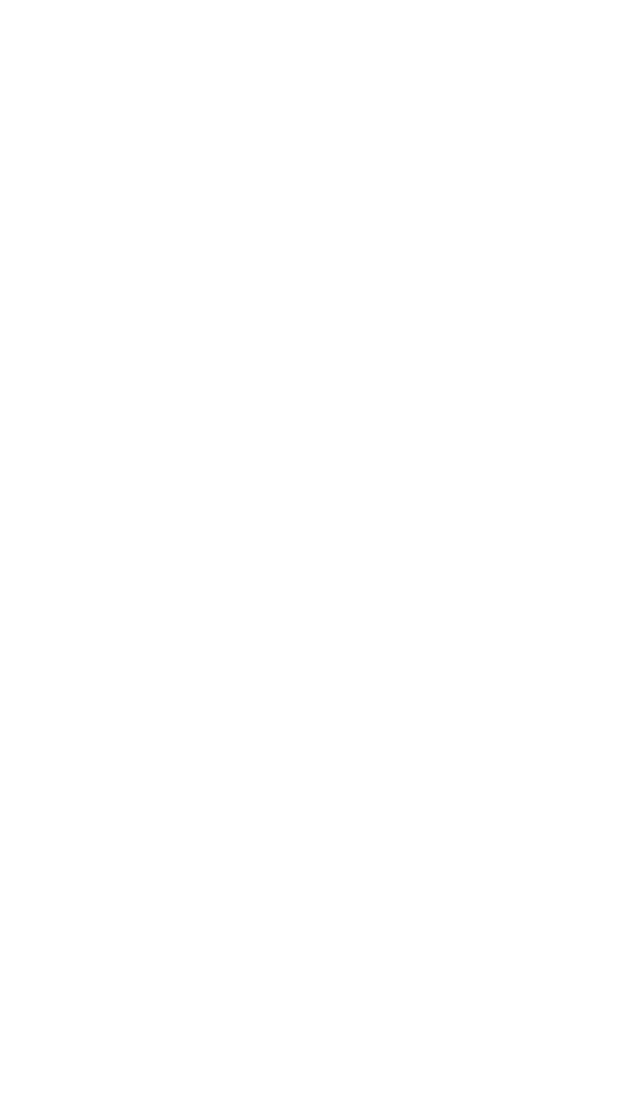
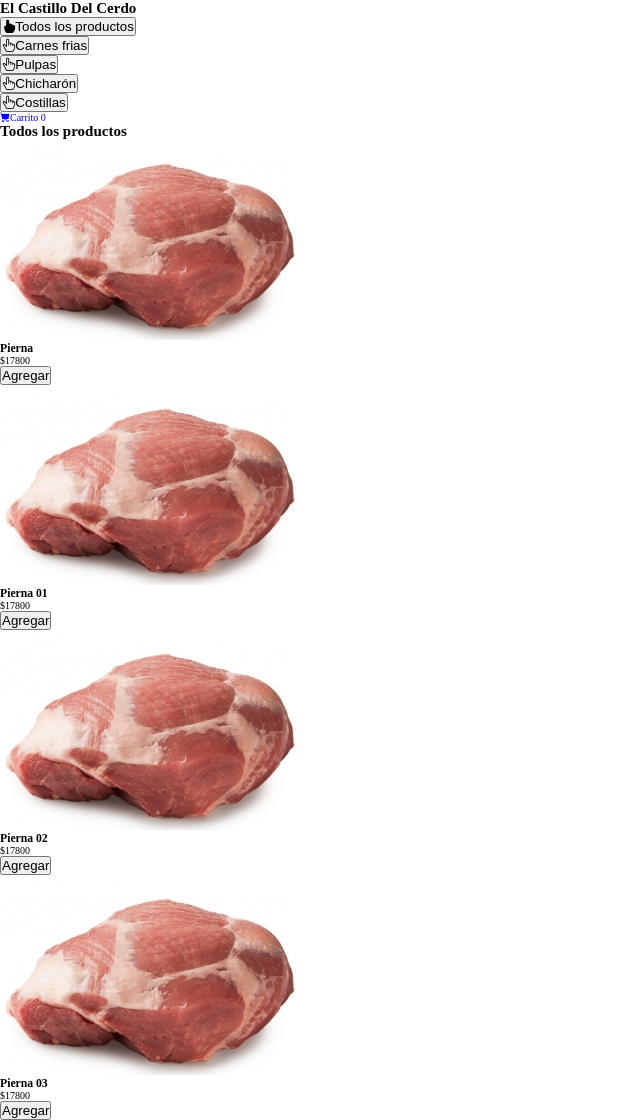
Before and after one commit to german9803/eCommerce, a plain HTML site: page index.html in a window 1280 px wide. Shown: the whole page, without its empty margins (0-640 px from the left). Before the commit the page ends 800 px from the top, so only its background shows below. Drawn offline with nearby package versions, Linux system fonts and the light colour scheme.

Commit message:
Agrego el html inicial.

```diff
--- a/css/main.css
+++ b/css/main.css
@@ -0,0 +1,19 @@
+
+
+* {
+    box-sizing: border-box;
+    margin: 0;
+    padding: 0;
+}
+
+html {
+    font-size: 62.5%;
+}
+
+ul {
+    list-style: none;
+}
+
+a {
+    text-decoration: none;
+}
--- a/index.html
+++ b/index.html
@@ -12,6 +12,89 @@
 
 </head>
 <body>
+    <div class="wrapper">
+        <aside>
+            <header>
+                <h1 class="logo">El Castillo Del Cerdo</h1>
+            </header>
+            <nav>
+                <ul>
+                    <li>
+                        <button class="boton-menu boton-categoria active"><i class="bi bi-hand-index-fill"></i>Todos los productos</button>
+                    </li>
+                    <li>
+                        <button class="boton-menu boton-categoria"><i class="bi bi-hand-index-thumb"></i>Carnes frias</button>
+                    </li>
+                    <li>
+                        <button class="boton-menu boton-categoria"><i class="bi bi-hand-index-thumb"></i>Pulpas</button>
+                    </li>
+                    <li>
+                        <button class="boton-menu boton-categoria"><i class="bi bi-hand-index-thumb"></i>Chicharón</button>
+                    </li>
+                    <li>
+                        <button class="boton-menu boton-categoria"><i class="bi bi-hand-index-thumb"></i>Costillas</button>
+                    </li>
+                    <li>
+                        <a class="boton-menu boton-carrito" href="./carrito.html">
+                            <i class="bi bi-cart-fill"></i>Carrito <span class="numerito">0</span>
+                        </a>
+                    </li>
+                </ul>
 
+            </nav>
+            <footer>
+
+            </footer>
+        </aside>
+        <main>
+            <h2 class="titulo-principal">Todos los productos</h2>
+            <div class="contenedor-productos">
+                <div class="producto">
+                    <img class="producto-imagen" src="./img/pulpas/PIERNA-DE-CERDO-600x400.jpg" alt="">
+                    <div class="producto-detalles">
+                        <h3 class="producto-titulo">Pierna</h3>
+                        <p class="producto-precio">$17800</p>
+                        <button class="producto-agregar">Agregar</button>
+                    </div>
+                </div>
+                <div class="contenedor-productos">
+                    <div class="producto">
+                        <img class="producto-imagen" src="./img/pulpas/PIERNA-DE-CERDO-600x400.jpg" alt="">
+                        <div class="producto-detalles">
+                            <h3 class="producto-titulo">Pierna 01</h3>
+                            <p class="producto-precio">$17800</p>
+                            <button class="producto-agregar">Agregar</button>
+                        </div>
+                    </div>
+                </div>
+                <div class="contenedor-productos">
+                    <div class="producto">
+                        <img class="producto-imagen" src="./img/pulpas/PIERNA-DE-CERDO-600x400.jpg" alt="">
+                        <div class="producto-detalles">
+                            <h3 class="producto-titulo">Pierna 02</h3>
+                            <p class="producto-precio">$17800</p>
+                            <button class="producto-agregar">Agregar</button>
+                        </div>
+                    </div>
+                </div>
+                <div class="contenedor-productos">
+                    <div class="producto">
+                        <img class="producto-imagen" src="./img/pulpas/PIERNA-DE-CERDO-600x400.jpg" alt="">
+                        <div class="producto-detalles">
+                            <h3 class="producto-titulo">Pierna 03</h3>
+                            <p class="producto-precio">$17800</p>
+                            <button class="producto-agregar">Agregar</button>
+                        </div>
+                    </div>
+                </div>
+
+            </div>
+
+        </main>
+
+
+    </div>
+
+    <script src="./js/main.js"></script>
 </body>
 </html>
```
Also changed, not shown: carrito.html (added, +130 -0 lines), img/pulpas/PIERNA-DE-CERDO-600x400.jpg (added).
